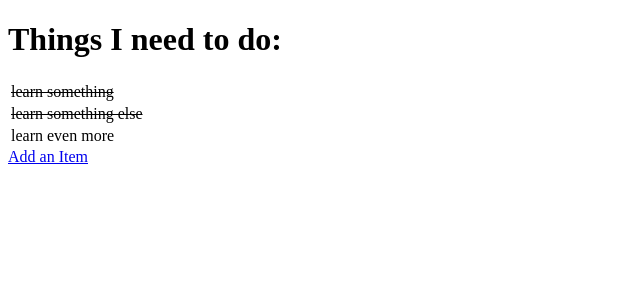
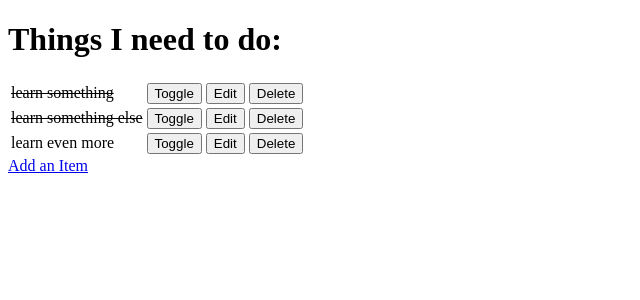
Before and after one commit to LukaGajic2/hello-django-edu, a Django app: page / in a window 1280 px wide. Shown: the top 300 px of the page, without its empty margins (0-640 px from the left). Run offline with Django 3.2, Linux system fonts and the light colour scheme; data comes from the database, SQL or seed files in the repository; both versions use the stored data as it was after the commit.

Commit message:
Create toggling, editing and deleting functions

```diff
--- a/django_todo/urls.py
+++ b/django_todo/urls.py
@@ -15,10 +15,13 @@ Including another URLconf
 """
 from django.contrib import admin
 from django.urls import path
-from todo.views import get_todo_list, add_item
+from todo import views
 
 urlpatterns = [
     path('admin/', admin.site.urls),
-    path('', get_todo_list, name='get_todo_list'),
-    path('add', add_item, name='add')
+    path('', views.get_todo_list, name='get_todo_list'),
+    path('add', views.add_item, name='add'),
+    path('edit/<item_id>', views.edit_item, name='edit'),
+    path('toggle/<item_id>', views.toggle_item, name='toggle'),
+    path('delete/<item_id>', views.delete_item, name='delete'),
 ]
--- a/todo/templates/todo/todo_list.html
+++ b/todo/templates/todo/todo_list.html
@@ -16,6 +16,21 @@
             {% else %}
                 <td>{{ item.name }}</td>
             {% endif %}
+            <td>
+                <a href="/toggle/{{ item.id}}">
+                    <button>Toggle</button>
+                </a>
+            </td>
+            <td>
+                <a href="/edit/{{ item.id}}">
+                    <button>Edit</button>
+                </a>
+            </td>
+            <td>
+                <a href="/delete/{{ item.id}}">
+                    <button>Delete</button>
+                </a>
+            </td>
             </tr>
         {% empty %}
         <tr><td> You have nothing to do!</td></tr>
--- a/todo/views.py
+++ b/todo/views.py
@@ -1,4 +1,4 @@
-from django.shortcuts import render, redirect
+from django.shortcuts import render, redirect, get_object_or_404
 from .models import Item
 from .forms import ItemForm
 
@@ -25,3 +25,30 @@ def add_item(request):
     }
 
     return render(request, 'todo/add_item.html', context)
+
+
+def edit_item(request, item_id):
+    item = get_object_or_404(Item, id=item_id)
+    if request.method == 'POST':
+        form = ItemForm(request.POST, instance=item)
+        if form.is_valid():
+            form.save()
+            return redirect('get_todo_list')
+    form = ItemForm(instance=item)
+    context = {
+        'form': form
+    }
+    return render(request, 'todo/edit_item.html', context)
+
+
+def toggle_item(request, item_id):
+    item = get_object_or_404(Item, id=item_id)
+    item.done = not item.done
+    item.save()
+    return redirect('get_todo_list')
+
+
+def delete_item(request, item_id):
+    item = get_object_or_404(Item, id=item_id)
+    item.delete()
+    return redirect('get_todo_list')
```
Also changed, not shown: todo/templates/todo/edit_item.html (added, +21 -0 lines), db.sqlite3, todo/forms.py (line endings or trailing spaces).
